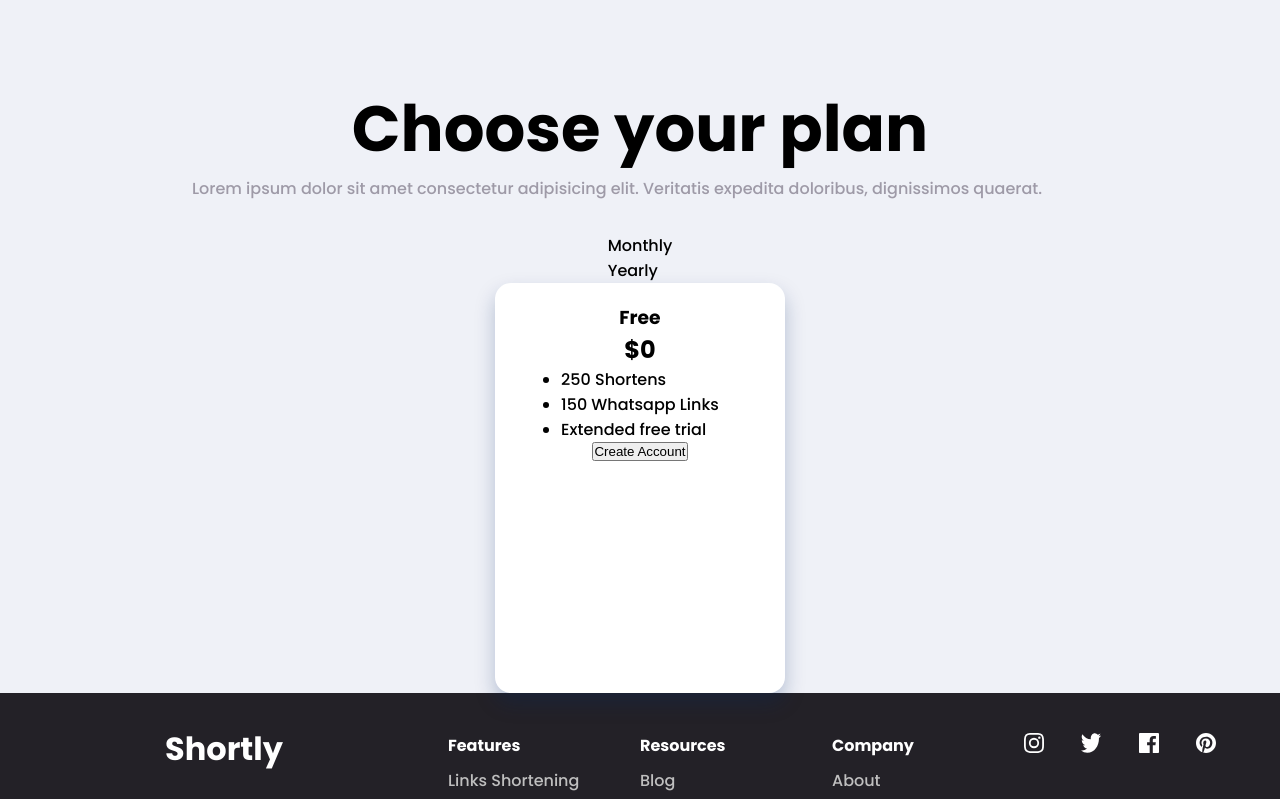
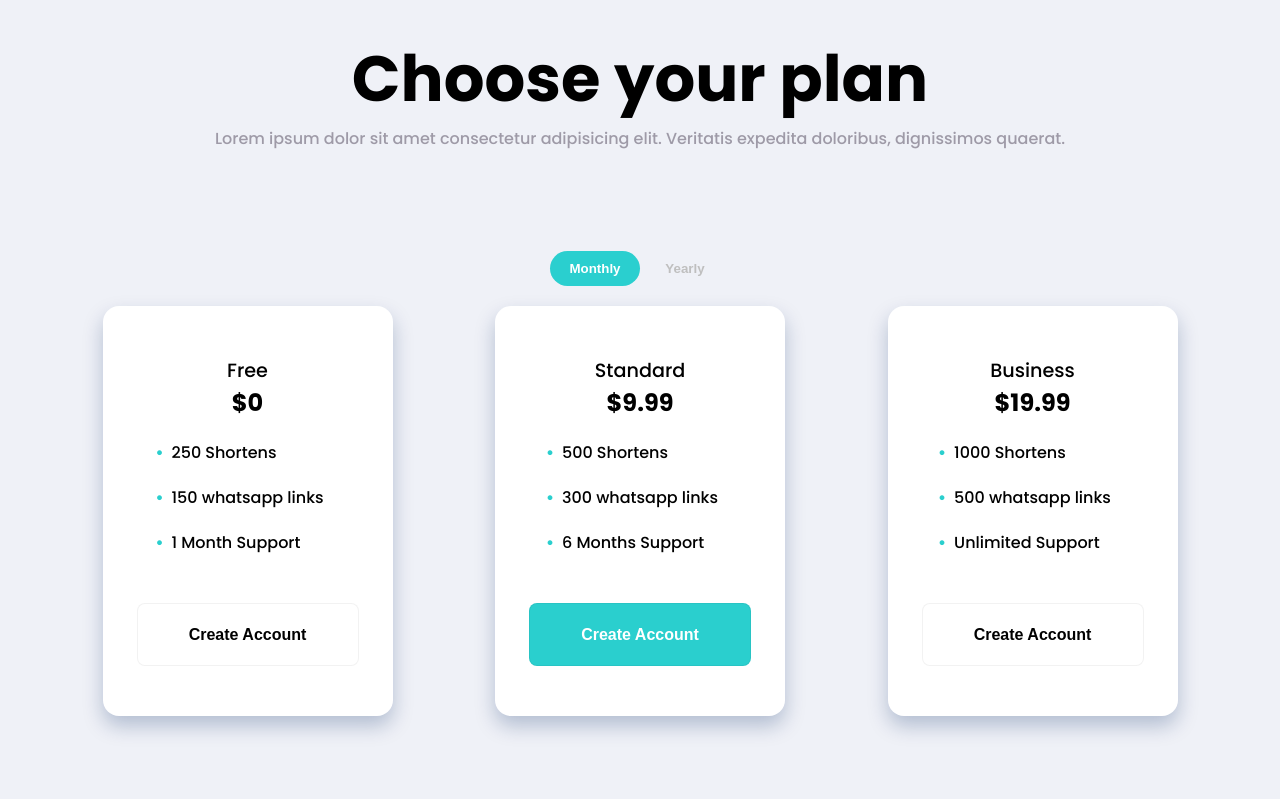
Before and after one commit to moodyomar/shortly, a React (Create React App) app: page /pricing in a window 1280 px wide. Shown: the part 720-1519 px from the top of the page. Built offline with nearby package versions, Linux system fonts and the light colour scheme; the HTML template or start-up script is replaced by a standard one.

Commit message:
add plans comps + dummy content

```diff
--- a/src/components/AdvancedTactics/Card.js
+++ b/src/components/AdvancedTactics/Card.js
@@ -5,7 +5,7 @@ const Card = ({icon,alt,title,desc,mt}) => {
 
 return(
 
-<div className='Card'>
+<div className='Card scale-eff'>
 <div className="icon">
       <img src={icon} alt={alt} />
     </div>
--- a/src/components/AdvancedTactics/card.css
+++ b/src/components/AdvancedTactics/card.css
@@ -7,10 +7,6 @@ padding: 25px;
 border-radius: 7px;
 box-shadow: 3px 7px 15px 1px rgba(0, 0, 0, 0.15);
 transition: all .3s ease-out;
-}
-.Card:hover{
-  transition: all .3s ease-in;
-  transform: scale(1.02);
 }
 .Card:nth-child(3){
   margin-top: 30px;
--- /dev/null
+++ b/src/components/Plans/Card.js
@@ -0,0 +1,18 @@
+import './Plans.css'
+
+const Card = ({children,cost,price,btnBg,color}) => {
+
+return(
+
+<div className="plan-card scale-eff">
+                    <span className='plan-status'>{cost}</span>
+                    <h2 className='plan-price'>{price}</h2>
+                    <ul className='plan-list'>
+                        {children}
+                    </ul>
+                    <button style={{backgroundColor:btnBg,color:color}}>Create Account</button>
+                </div>
+)
+}
+
+export default Card
--- a/src/components/Plans/Plans.css
+++ b/src/components/Plans/Plans.css
@@ -1,13 +1,25 @@
 .Plans {
     width: 100vw;
     background-color: #EFF1F7;
-    padding-top: 150px;
+    padding-top: 100px;
     display: flex;
     flex-direction: column;
     justify-content: center;
     align-items: center;
 }
-
+.Plans p{
+    text-align: center;
+    margin-bottom: 100px;
+}
+.period-btns{
+    margin-bottom: 20px;
+}
+.plans-cards{
+    display: flex;
+    justify-content: space-evenly;
+    width: 100vw;
+    margin-bottom: 100px;
+}
 .plan-card {
     display: flex;
     flex-direction: column;
@@ -17,5 +29,53 @@
     background: #FFFFFF;
     box-shadow: 0px 10px 20px rgba(0, 40, 100, 0.25);
     border-radius: 16px;
-    padding: 20px 20px;
+    padding: 50px 20px;
+    transition: all ease-in .2s;
 }
+
+.plan-price,
+.plan-card li {
+    margin-bottom: 20px;
+}
+
+.plan-status {
+    font-size: 1.2rem;
+}
+
+.plan-card button {
+    margin-top: auto;
+    padding: 18px 40px;
+    width: 222px;
+    height: 63px;
+    border: 1px solid rgba(0, 0, 0, 0.05);
+    box-sizing: border-box;
+    border-radius: 8px;
+    font-size: 16px;
+    font-weight: bold;
+}
+.period-btns{
+    display: flex;
+}
+.plan-card ul {
+    list-style: none; /* Remove default bullets */
+  }
+
+  .plan-card ul li::before {
+    content: "\2022";
+    color: #2ACFCE;
+    font-weight: bold;
+    display: inline-block;
+    width: 1em;
+    margin-left: -1em;
+  }
+
+  @media screen and (max-width: 700px) {
+    .plans-cards{
+        display: flex;
+        flex-direction: column;
+        align-items: center;
+        width: 100vw;
+        margin: 25px 10px;
+        gap: 50px;
+    }
+  }
--- a/src/components/Plans/Plans.js
+++ b/src/components/Plans/Plans.js
@@ -1,3 +1,4 @@
+import Card from './Card'
 import './Plans.css'
 
 
@@ -9,20 +10,25 @@ const Plans = () => {
             <h1>Choose your plan</h1>
             <p>Lorem ipsum dolor sit amet consectetur adipisicing elit. Veritatis expedita doloribus, dignissimos quaerat.</p>
             <div className="period-btns">
-                <div className="monthly-btn">Monthly</div>
-                <div className="yearly-btn">Yearly</div>
+                <button className="monthly-btn btn btn-primary round-max">Monthly</button>
+                <button className="yearly-btn btn round-max">Yearly</button>
             </div>
             <div className="plans-cards">
-                <div className="plan-card">
-                    <h3 className='plan-status'>Free</h3>
-                    <h2 className='plan-price'>$0</h2>
-                    <ul className='plan-list'>
-                        <li>250 Shortens</li>
-                        <li>150 Whatsapp Links</li>
-                        <li>Extended free trial</li>
-                    </ul>
-                    <button>Create Account</button>
-                </div>
+                <Card cost={'Free'} price={'$0'} btnBg={'white'}>
+                    <li>250 Shortens</li>
+                    <li>150 whatsapp links</li>
+                    <li>1 Month Support</li>
+                </Card>
+                <Card cost={'Standard'} price={'$9.99'} btnBg={'#2ACFCE'} color={'white'}>
+                    <li>500 Shortens</li>
+                    <li>300 whatsapp links</li>
+                    <li>6 Months Support</li>
+                </Card>
+                <Card cost={'Business'} price={'$19.99'} btnBg={'white'}>
+                    <li>1000 Shortens</li>
+                    <li>500 whatsapp links</li>
+                    <li>Unlimited Support</li>
+                </Card>
             </div>
         </div>
 
--- a/src/index.css
+++ b/src/index.css
@@ -39,6 +39,11 @@ body{
 font-family: var(--Font-family);
 }
 
+.scale-eff:hover{
+  transition: all .3s ease-in;
+  transform: scale(1.02);
+}
+
 .btn{
   border: none;
   outline: none;
```
